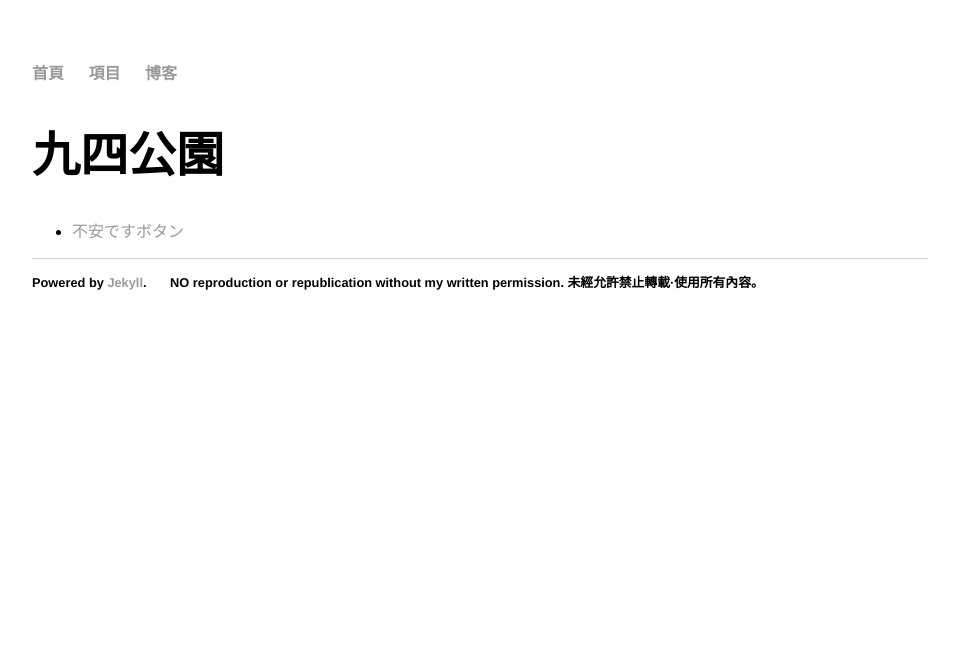
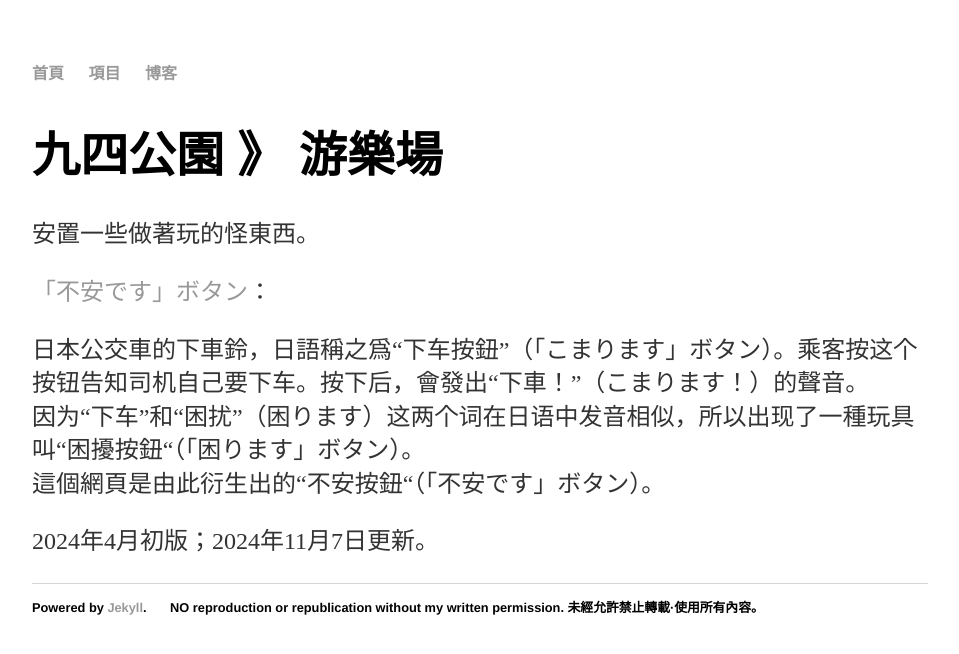
Before and after one commit to 9and4/9and4.github.io, a Jekyll site: the page built from projects/index.html, in a window 1280 px wide. Shown: the top 654 px of the page, without its empty margins (160-1119 px from the left). Built offline with Jekyll 4.4.1, drawn with Linux system fonts in a browser that asks for light colours.

Commit message:
Update index.html 增加項目説明

```diff
--- a/projects/index.html
+++ b/projects/index.html
@@ -1,8 +1,16 @@
 ---
 layout: default
-title: 九四公園
+title: 九四公園 》 游樂場
 ---
-	<h1>{{ page.title }}</h1>
-<ul>
-	<li><a href="/projects/Fuan-desu-Button">不安ですボタン</a></li>
-</ul>
+<h1>{{ page.title }}</h1>
+<p>安置一些做著玩的怪東西。</p>
+
+<p><a href="/projects/Fuan-desu-Button">「不安です」ボタン</a>：</p>
+<p>
+日本公交車的下車鈴，日語稱之爲“下车按鈕”（「こまります」ボタン）。乘客按这个按钮告知司机自己要下车。按下后，會發出“下車！”（こまります！）的聲音。<br>
+因为“下车”和“困扰”（困ります）这两个词在日语中发音相似，所以出现了一種玩具叫“困擾按鈕“（「困ります」ボタン）。<br>
+這個網頁是由此衍生出的“不安按鈕“（「不安です」ボタン）。
+</p>
+<p>
+2024年4月初版；2024年11月7日更新。
+</p>
```
